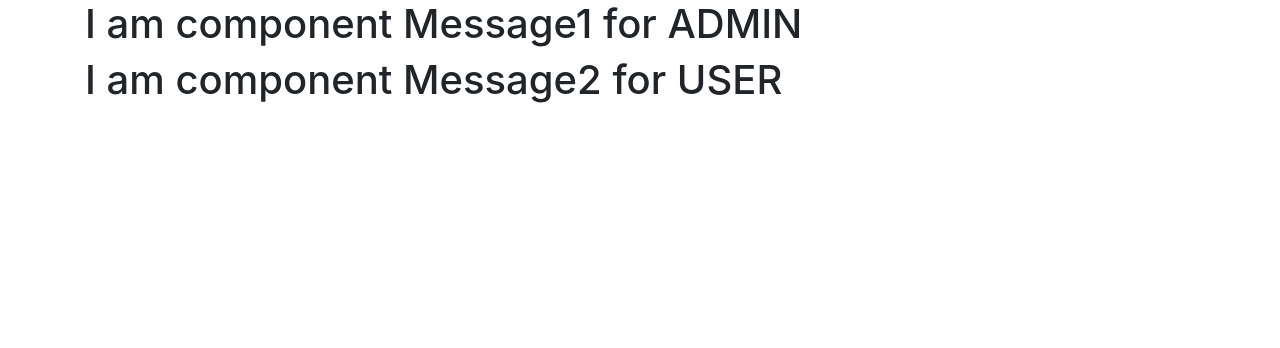
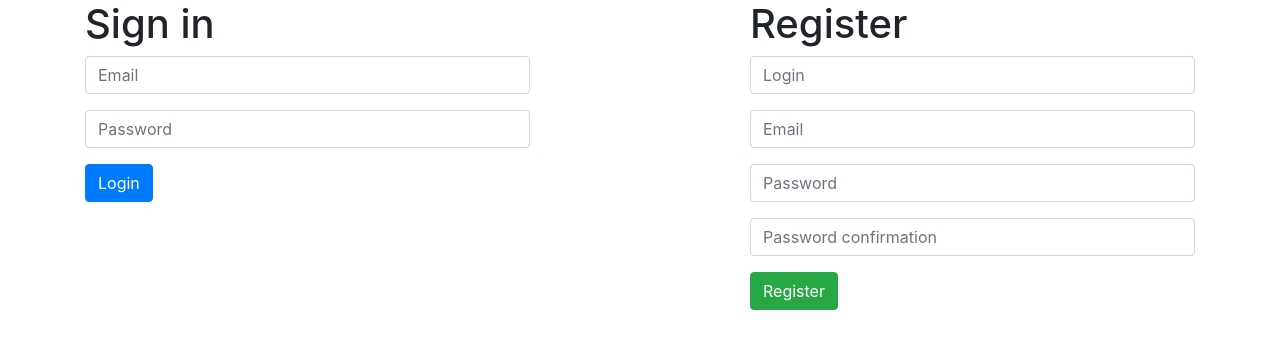
Before and after one commit to mifist/20210310_HOC, a React (Create React App) app: page / in a window 1280 px wide. Shown: the top 348 px of the page. Built offline with nearby package versions, Linux system fonts and the light colour scheme.

Commit message:
ready form 1

```diff
--- a/src/App.js
+++ b/src/App.js
@@ -1,27 +1,25 @@
 import React from "react"
-import Message1 from "./components/Message1"
-import Message2 from "./components/Message2"
+// import Message1 from "./components/Message1"
+// import Message2 from "./components/Message2"
 
-// import SignInForm from "./components/SignInForm";
-//import RegisterForm from "./components/RegisterForm";
+import SignInForm from "./components/SignInForm"
+import RegisterForm from "./components/RegisterForm"
 
 const App = () => (
   <div className="container">
-    <Message1 role="ADMIN" />
+    {/*     <Message1 role="ADMIN" />
     <Message2 role="USER" />
-
-    {/*
+ */}
     <div className="row">
       <div className="col-md-5">
         <h1>Sign in</h1>
-        <SignInForm />
+        <SignInForm initState={{email: "", password: ""}} />
       </div>
       <div className="offset-md-2 col-md-5">
         <h1>Register</h1>
         <RegisterForm />
       </div>
     </div>
-    */}
   </div>
 )
 
--- a/src/components/Message1.js
+++ b/src/components/Message1.js
@@ -1,5 +1,5 @@
-import React from "react";
+import withPermissions from "../hoc/withPermissions"
 
-const Message1 = ({ role }) => <h1>I am component Message1 for {role}</h1>;
+const Message1 = ({role}) => <h1>I am component Message1 for {role}</h1>
 
-export default Message1;
+export default withPermissions(Message1, "admin")
--- a/src/components/Message2.js
+++ b/src/components/Message2.js
@@ -1,5 +1,5 @@
-import React from "react";
+import withPermissions from "../hoc/withPermissions"
 
-const Message2 = ({ role }) => <h1>I am component Message2 for {role}</h1>;
+const Message2 = ({role}) => <h1>I am component Message2 for {role}</h1>
 
-export default Message2;
+export default withPermissions(Message2, "user")
--- a/src/components/SignInForm.js
+++ b/src/components/SignInForm.js
@@ -1,33 +1,13 @@
-import React, { Component } from "react";
+import withForm from "../hoc/withForm"
 
-const initState = { email: "", password: "" };
-
-class SingInForm extends Component {
-  state = {
-    data: initState
-  };
-
-  handleChange = ({ target }) =>
-    this.setState({
-      data: { ...this.state.data, [target.name]: target.value }
-    });
-
-  handleSubmit = e => {
-    e.preventDefault();
-    console.log(this.state);
-    this.setState({ data: initState });
-  };
-
-  render() {
-    const { email, password } = this.state;
-
+const SingInForm = ({handleSubmit, handleChange, data}) => {
   return (
     <div>
-        <form onSubmit={this.handleSubmit} autoComplete="off">
+      <form onSubmit={handleSubmit} autoComplete="off">
         <div className="form-group">
           <input
-              onChange={this.handleChange}
-              value={email}
+            onChange={handleChange}
+            value={data.email}
             name="email"
             className="form-control"
             placeholder="Email"
@@ -35,8 +15,8 @@ class SingInForm extends Component {
         </div>
         <div className="form-group">
           <input
-              onChange={this.handleChange}
-              value={password}
+            onChange={handleChange}
+            value={data.password}
             name="password"
             className="form-control"
             placeholder="Password"
@@ -45,8 +25,7 @@ class SingInForm extends Component {
         <button className="btn btn-primary">Login</button>
       </form>
     </div>
-    );
-  }
+  )
 }
 
-export default SingInForm;
+export default withForm(SingInForm)
--- a/src/hoc/withForm.js
+++ b/src/hoc/withForm.js
@@ -0,0 +1,34 @@
+import {Component} from "react"
+
+function withForm(BaseComponent) {
+  class WithFormClass extends Component {
+    state = {
+      data: {...this.props.initState},
+    }
+
+    handleChange = ({target}) =>
+      this.setState({
+        data: {...this.state.data, [target.name]: target.value},
+      })
+
+    handleSubmit = e => {
+      e.preventDefault()
+      console.log(this.state)
+      this.setState({data: this.props.initState})
+    }
+    render() {
+      return (
+        <BaseComponent
+          {...this.state}
+          handleChange={this.handleChange}
+          handleSubmit={this.handleSubmit}
+          {...this.props}
+        />
+      )
+    }
+  }
+
+  return WithFormClass
+}
+
+export default withForm
```
Also changed, not shown: src/hoc/withPermissions.js (+9 -0 lines). Lines whose indentation alone changed are shown as unchanged.
